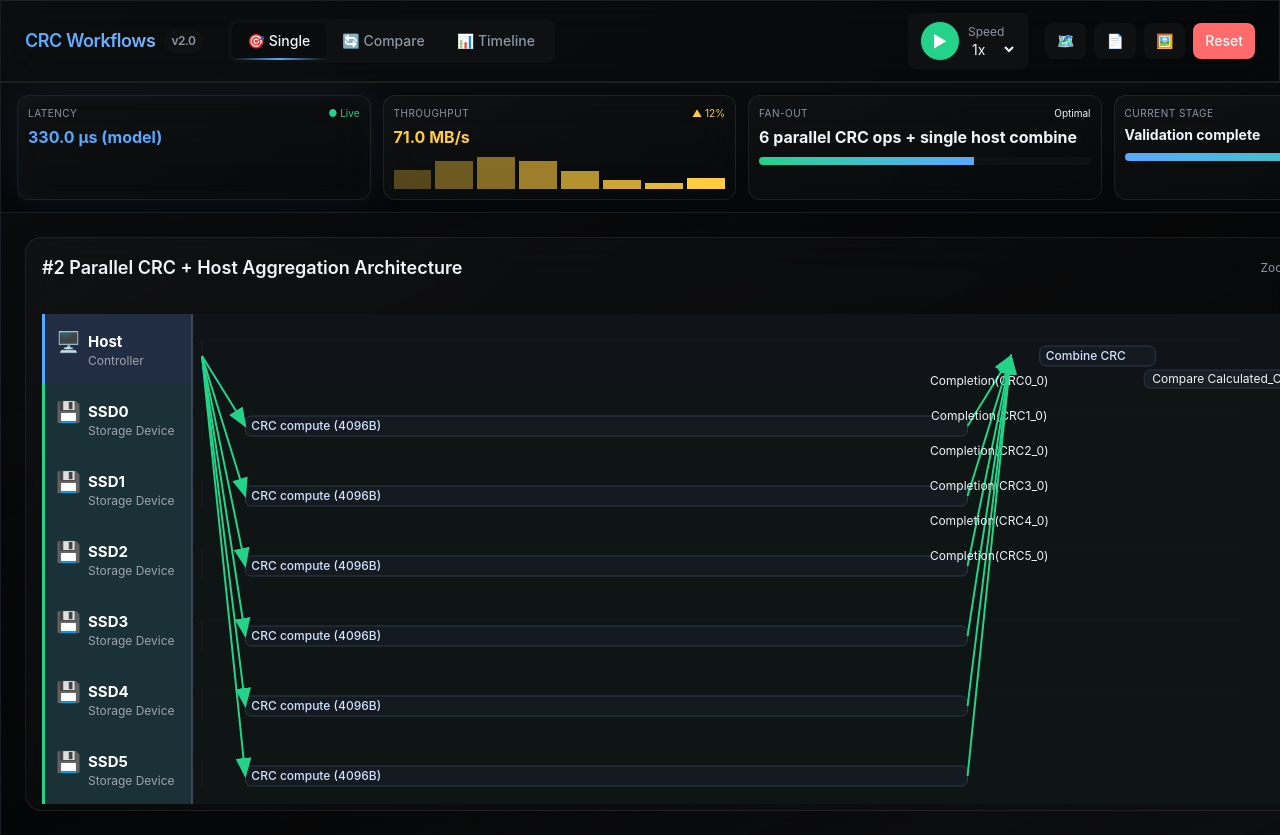
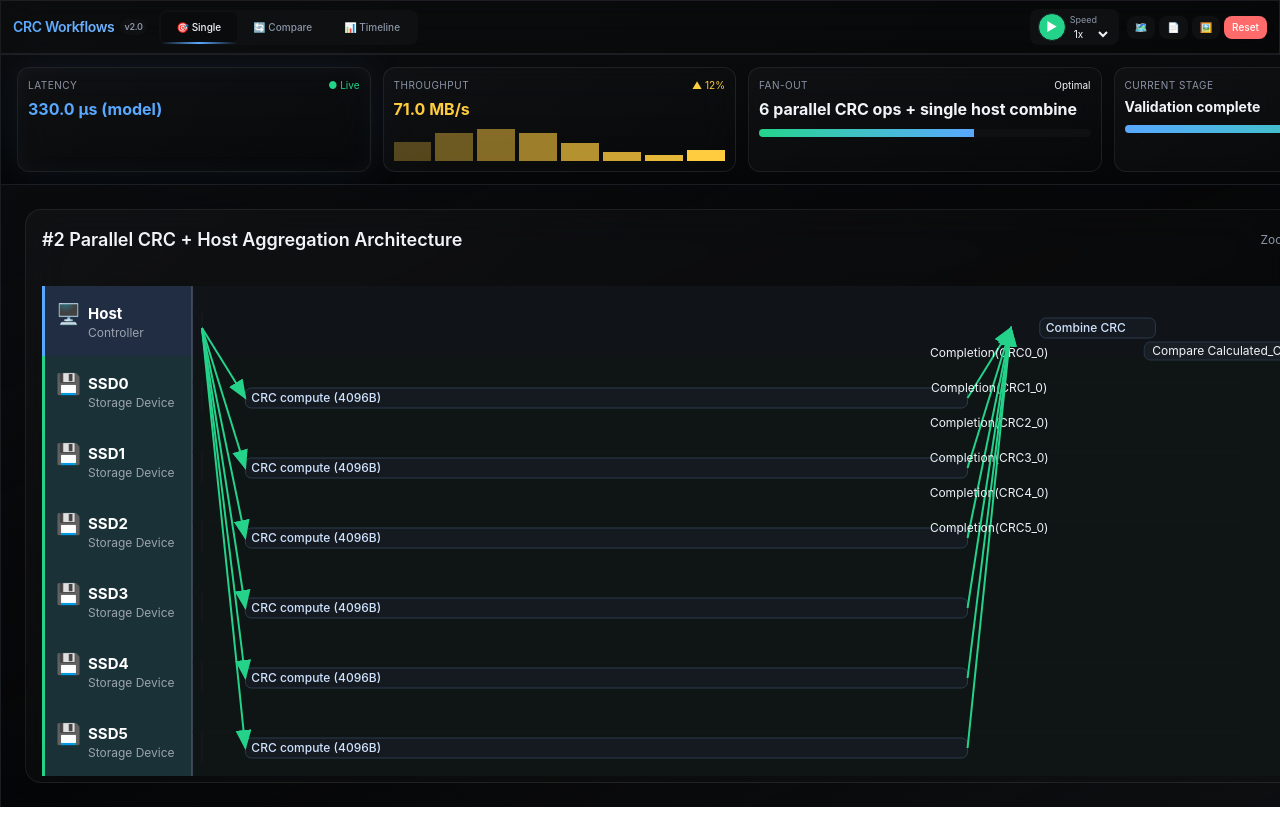
Before and after one commit to vinitvyas09/ssd-crc, a Next.js app: page /crc-workflow in a window 1280 px wide. Shown: the top 835 px of the page. After the commit the page ends 807 px from the top, so only its background shows below. Built offline with nearby package versions, Linux system fonts and the light colour scheme.

Commit message:
Refactor CRCWorkflowVisualizer component to further enhance UI by refining padding, font sizes, and layout for improved readability and visual consistency.

```diff
--- a/app/components/CRCWorkflowVisualizer.tsx
+++ b/app/components/CRCWorkflowVisualizer.tsx
@@ -329,26 +329,26 @@ export default function CRCWorkflowVisualizer() {
         animate={{ opacity: 1, y: 0 }}
         className="sticky top-0 z-50 glass-panel"
       >
-        <div className="px-6 py-3 flex items-center justify-between border-b border-[var(--grid)]">
-          <div className="flex items-center gap-6">
+        <div className="px-3 py-2 flex items-center justify-between border-b border-[var(--grid)]">
+          <div className="flex items-center gap-3">
             <div>
-              <h1 className="text-lg font-semibold tracking-tight flex items-center gap-2">
+              <h1 className="text-sm font-semibold tracking-tight flex items-center gap-1.5">
                 <span className="bg-gradient-to-r from-[var(--accent)] to-[var(--accent-hover)] bg-clip-text text-transparent">
                   CRC Workflows
                 </span>
-                <span className="text-xs px-2 py-1 bg-[var(--panel-2)] rounded-full text-[var(--muted)]">
+                <span className="text-[9px] px-1 py-0.5 bg-[var(--panel-2)] rounded-full text-[var(--muted)]">
                   v2.0
                 </span>
               </h1>
             </div>
 
             {/* View Mode Tabs */}
-            <div className="flex items-center bg-[var(--panel-2)] rounded-lg p-1">
+            <div className="flex items-center bg-[var(--panel-2)] rounded-lg p-0.5">
               {(['single', 'compare', 'timeline'] as ViewMode[]).map((mode) => (
                 <motion.button
                   key={mode}
                   onClick={() => setViewMode(mode)}
-                  className={`view-tab ${viewMode === mode ? 'active bg-[var(--panel)] text-[var(--fg)]' : 'text-[var(--muted)]'} px-4 py-2 rounded-md text-sm font-medium capitalize`}
+                  className={`view-tab ${viewMode === mode ? 'active bg-[var(--panel)] text-[var(--fg)]' : 'text-[var(--muted)]'} px-2 py-1 rounded-md text-[10px] font-medium capitalize`}
                   whileHover={{ scale: 1.02 }}
                   whileTap={{ scale: 0.98 }}
                 >
@@ -362,24 +362,24 @@ export default function CRCWorkflowVisualizer() {
           </div>
 
           {/* Playback Controls */}
-          <div className="flex items-center gap-4">
-            <div className="flex items-center gap-2 bg-[var(--panel-2)] rounded-lg px-3 py-2">
+          <div className="flex items-center gap-2">
+            <div className="flex items-center gap-1 bg-[var(--panel-2)] rounded-lg px-2 py-1">
               <motion.button
                 whileHover={{ scale: 1.1 }}
                 whileTap={{ scale: 0.9 }}
                 onClick={() => setIsPlaying(!isPlaying)}
-                className="playback-control w-10 h-10 rounded-full flex items-center justify-center text-white"
+                className="playback-control w-7 h-7 rounded-full flex items-center justify-center text-white text-xs"
                 style={{ background: isPlaying ? 'var(--err)' : 'var(--ok)' }}
               >
                 {isPlaying ? '⏸' : '▶'}
               </motion.button>
 
               <div className="flex flex-col">
-                <span className="text-xs text-[var(--muted)]">Speed</span>
+                <span className="text-[9px] text-[var(--muted)]">Speed</span>
                 <select
                   value={playbackSpeed}
                   onChange={(e) => setPlaybackSpeed(Number(e.target.value))}
-                  className="bg-transparent text-sm text-[var(--fg)] outline-none"
+                  className="bg-transparent text-[10px] text-[var(--fg)] outline-none"
                 >
                   <option value="0.5">0.5x</option>
                   <option value="1">1x</option>
@@ -390,12 +390,12 @@ export default function CRCWorkflowVisualizer() {
             </div>
 
             {/* Quick Actions */}
-            <div className="flex items-center gap-2">
+            <div className="flex items-center gap-1">
               <motion.button
                 whileHover={{ scale: 1.05 }}
                 whileTap={{ scale: 0.95 }}
                 onClick={() => setShowMinimap(!showMinimap)}
-                className="px-3 py-2 bg-[var(--panel-2)] rounded-lg text-sm"
+                className="px-2 py-1 bg-[var(--panel-2)] rounded-lg text-[10px]"
                 title="Toggle Minimap"
               >
                 🗺️
@@ -405,7 +405,7 @@ export default function CRCWorkflowVisualizer() {
                 whileHover={{ scale: 1.05 }}
                 whileTap={{ scale: 0.95 }}
                 onClick={exportSVG}
-                className="px-3 py-2 bg-[var(--panel-2)] rounded-lg text-sm"
+                className="px-2 py-1 bg-[var(--panel-2)] rounded-lg text-[10px]"
                 title="Export SVG"
               >
                 📄
@@ -415,7 +415,7 @@ export default function CRCWorkflowVisualizer() {
                 whileHover={{ scale: 1.05 }}
                 whileTap={{ scale: 0.95 }}
                 onClick={exportPNG}
-                className="px-3 py-2 bg-[var(--panel-2)] rounded-lg text-sm"
+                className="px-2 py-1 bg-[var(--panel-2)] rounded-lg text-[10px]"
                 title="Export PNG"
               >
                 🖼️
@@ -425,7 +425,7 @@ export default function CRCWorkflowVisualizer() {
                 whileHover={{ scale: 1.05 }}
                 whileTap={{ scale: 0.95 }}
                 onClick={handleReset}
-                className="px-3 py-2 bg-[var(--err)] text-white rounded-lg text-sm font-medium"
+                className="px-2 py-1 bg-[var(--err)] text-white rounded-lg text-[10px] font-medium"
               >
                 Reset
               </motion.button>
```
